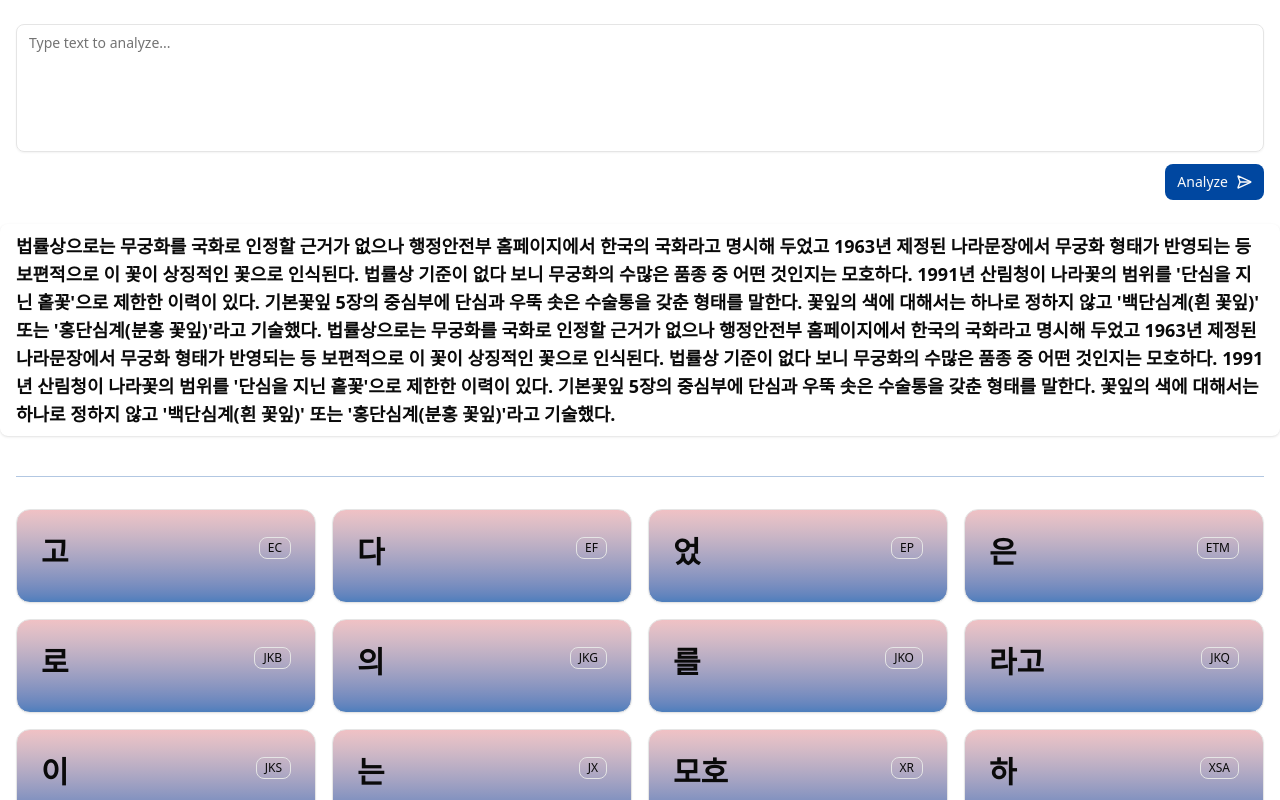
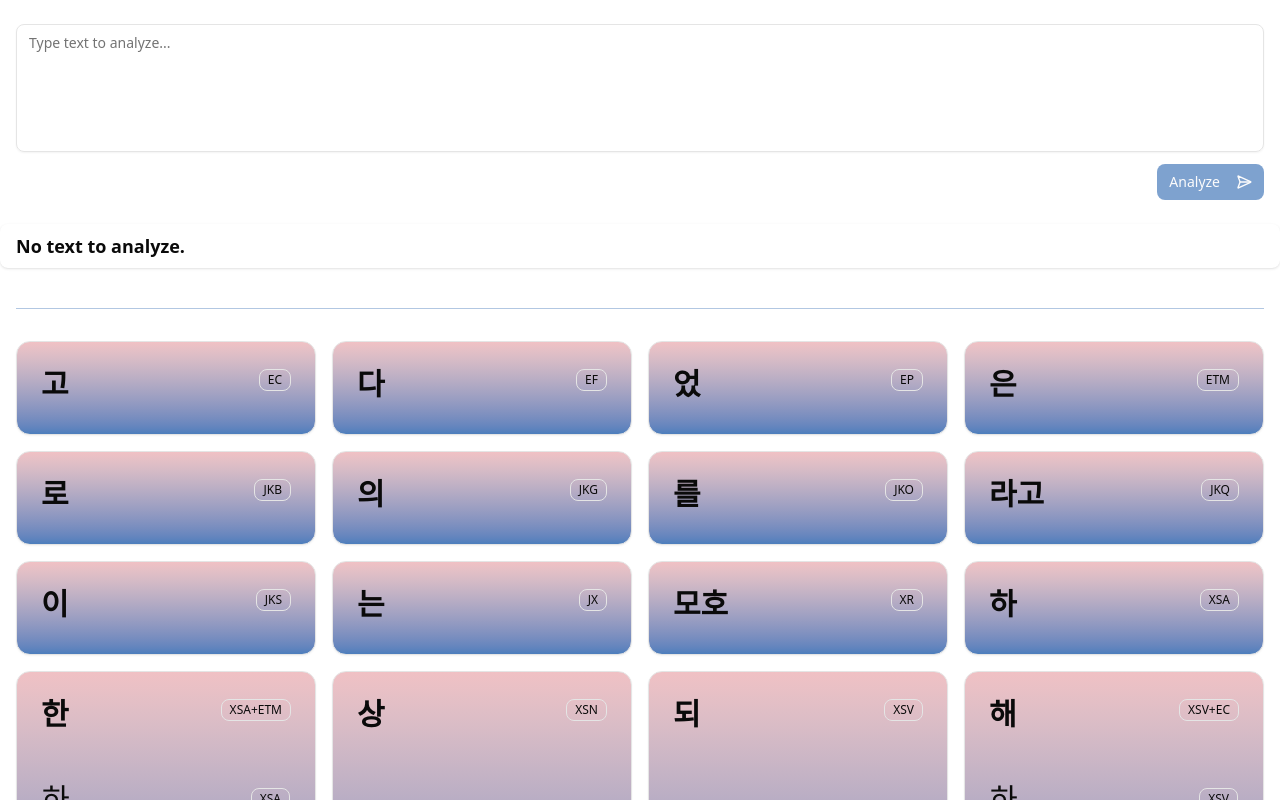
Before and after one commit to yakovglee/handoum, a React (Vite) app: page / in a window 1280 px wide. Shown: the top 800 px of the page. Built offline with nearby package versions, Linux system fonts and the light colour scheme.

Commit message:
add text stor

```diff
--- a/src/App.tsx
+++ b/src/App.tsx
@@ -2,31 +2,18 @@ import { SectionCards } from "./components/section-cards";
 import { DataTableDemo } from "./components/table";
 import { TextareaWithButton } from "./components/text-area";
 import { TypographyLarge } from "./components/typography";
+import { useTextStore } from "./store/text";
 import { data } from "./utils/response";
 
 function App() {
+  const { text } = useTextStore();
   return (
     <div className="flex flex-1 flex-col relative">
       <div className="@container/main flex flex-1 flex-col gap-2">
         <div className="flex flex-col gap-4 py-4 md:gap-6 md:py-6">
           <TextareaWithButton />
           <TypographyLarge>
-            법률상으로는 무궁화를 국화로 인정할 근거가 없으나 행정안전부
-            홈페이지에서 한국의 국화라고 명시해 두었고 1963년 제정된
-            나라문장에서 무궁화 형태가 반영되는 등 보편적으로 이 꽃이 상징적인
-            꽃으로 인식된다. 법률상 기준이 없다 보니 무궁화의 수많은 품종 중
-            어떤 것인지는 모호하다. 1991년 산림청이 나라꽃의 범위를 '단심을 지닌
-            홑꽃'으로 제한한 이력이 있다. 기본꽃잎 5장의 중심부에 단심과 우뚝
-            솟은 수술통을 갖춘 형태를 말한다. 꽃잎의 색에 대해서는 하나로 정하지
-            않고 '백단심계(흰 꽃잎)' 또는 '홍단심계(분홍 꽃잎)'라고 기술했다.
-             법률상으로는 무궁화를 국화로 인정할 근거가 없으나 행정안전부
-            홈페이지에서 한국의 국화라고 명시해 두었고 1963년 제정된
-            나라문장에서 무궁화 형태가 반영되는 등 보편적으로 이 꽃이 상징적인
-            꽃으로 인식된다. 법률상 기준이 없다 보니 무궁화의 수많은 품종 중
-            어떤 것인지는 모호하다. 1991년 산림청이 나라꽃의 범위를 '단심을 지닌
-            홑꽃'으로 제한한 이력이 있다. 기본꽃잎 5장의 중심부에 단심과 우뚝
-            솟은 수술통을 갖춘 형태를 말한다. 꽃잎의 색에 대해서는 하나로 정하지
-            않고 '백단심계(흰 꽃잎)' 또는 '홍단심계(분홍 꽃잎)'라고 기술했다.
+            {text ? `${text}` : "No text to analyze."}
           </TypographyLarge>
 
           <SectionCards data={data}/>
--- a/src/components/text-area.tsx
+++ b/src/components/text-area.tsx
@@ -1,14 +1,39 @@
 import { Button } from "@/components/ui/button";
 import { Textarea } from "@/components/ui/textarea";
-import { SendHorizontal } from "lucide-react";
+import { SendHorizontal, X } from "lucide-react";
+import { useTextStore } from "@/store/text";
 
 export function TextareaWithButton() {
+  const { text, setText } = useTextStore();
+
   return (
     <div className="flex flex-col h-full gap-3 px-4">
-      <Textarea placeholder="Type text to analyze..." />
+      <div className="relative">
+        <Textarea
+          placeholder="Type text to analyze..."
+          value={text}
+          onChange={(e) => setText(e.target.value)}
+          className="pr-10"
+        />
+
+        {text && (
+          <X
+            size={18}
+            onClick={() => setText("")}
+            className="absolute right-3 top-3"
+          />
+        )}
+      </div>
+
       <div className="flex justify-end">
-        <Button className="w-fit">
-          Analyze <SendHorizontal />
+        <Button
+          className="w-fit"
+          onClick={() => {
+            console.log("Text to analyze:", text);
+          }}
+          disabled={!text.trim()}
+        >
+          Analyze <SendHorizontal className="ml-2" />
         </Button>
       </div>
     </div>
--- /dev/null
+++ b/src/store/text.ts
@@ -0,0 +1,11 @@
+import { create } from "zustand";
+
+interface TextState {
+  text: string;
+  setText: (value: string) => void;
+}
+
+export const useTextStore = create<TextState>((set) => ({
+  text: "",
+  setText: (value) => set({ text: value }),
+}));
```
